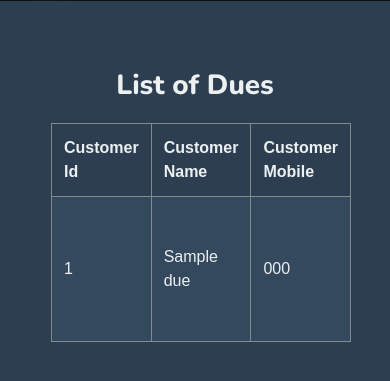
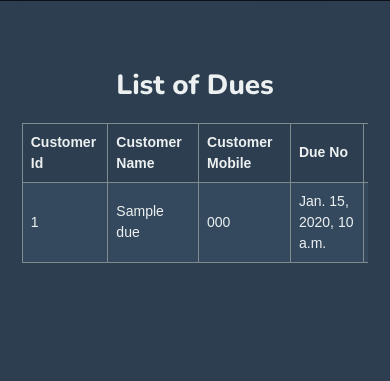
Before and after one commit to DEVAI01/tailorrecipt, a Django app: template TailorApp/templates/Dueview.html in a window 390 px wide. Shown: the part 441-822 px from the top of the page. Run offline with Django 3.2, Linux system fonts and the light colour scheme; the template is opened without the code that fills it: most values are stand-ins (such as "Sample title", 1, 10 or a date in 2020); some libraries are stand-ins or nearby versions.

Commit message:
dueviewupdate

```diff
--- a/TailorApp/templates/Dueview.html
+++ b/TailorApp/templates/Dueview.html
@@ -64,8 +64,11 @@
 {%  endblock about %}
 {%  block service %}
 <!DOCTYPE html>
-<html>
+<!DOCTYPE html>
+<html lang="en">
 <head>
+    <meta charset="UTF-8">
+    <meta name="viewport" content="width=device-width, initial-scale=1.0">
     <title>Dues List</title>
     <style>
         body {
@@ -75,47 +78,90 @@
             background-color: #2c3e50;
             color: #ecf0f1;
         }
+
         .container {
-            width: 80%;
+            width: 90%;
             margin: auto;
             overflow: hidden;
         }
+
         h1 {
             text-align: center;
             margin: 20px 0;
             color: #ecf0f1;
         }
+
+        .table-wrapper {
+            overflow-x: auto; /* Enables horizontal scrolling */
+            margin: 20px 0;
+        }
+
         table {
             width: 100%;
             border-collapse: collapse;
-            margin: 20px 0;
             background-color: #34495e;
             color: #ecf0f1;
+            min-width: 1000px; /* Ensure the table has a minimum width */
         }
+
         table, th, td {
             border: 1px solid #7f8c8d;
         }
+
         th, td {
             padding: 12px;
             text-align: left;
         }
+
         th {
             background-color: #2c3e50;
         }
+
         tr:nth-child(even) {
             background-color: #3c556f;
         }
+
         tr:nth-child(odd) {
             background-color: #34495e;
         }
+
         tr:hover {
             background-color: #2c3e50;
+        }
+
+        /* Responsive design for smaller screens */
+        @media (max-width: 768px) {
+            .container {
+                width: 95%;
+            }
+
+            table, th, td {
+                font-size: 14px; /* Adjust font size for readability */
+            }
+
+            th, td {
+                padding: 10px; /* Reduce padding for smaller screens */
+            }
+        }
+
+        /* Further adjustment for very small screens (mobile) */
+        @media (max-width: 480px) {
+            th, td {
+                padding: 8px; /* Reduce padding further on very small screens */
+            }
+
+            table {
+                min-width: 600px; /* Adjust the minimum width on small screens */
+            }
         }
     </style>
 </head>
 <body>
     <div class="container">
         <h1>List of Dues</h1>
+
+        <!-- Table wrapper with horizontal scroll -->
+        <div class="table-wrapper">
             <table>
                 <thead>
                     <tr>
@@ -142,8 +188,12 @@
                     {% endfor %}
                 </tbody>
             </table>
+        </div>
+    </div>
 </body>
 </html>
+
+
 {%  endblock service %}
 {% block destination %}
 
```
Lines whose indentation alone changed are shown as unchanged.
